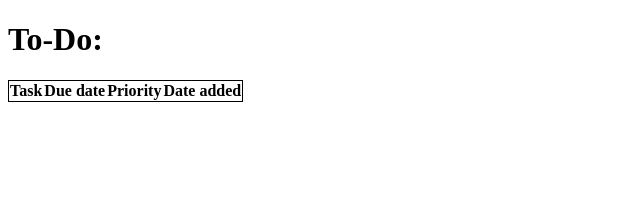
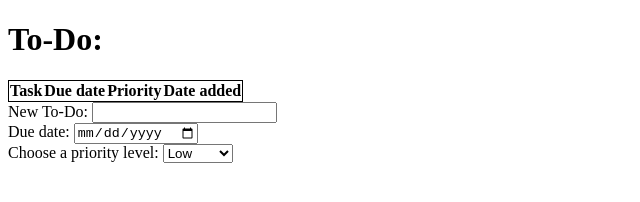
Before and after one commit to zeyjenm/to-do-list, a plain HTML site: page index.html in a window 1280 px wide. Shown: the whole page, without its empty margins (0-640 px from the left). Drawn offline with Linux system fonts and the light colour scheme.

Commit message:
Add form to input new To-Dos

```diff
--- a/index.html
+++ b/index.html
@@ -20,5 +20,26 @@
             </tr>
         </thead>
     </table>
+    <form>
+        <div>
+            <label for="task">New To-Do:
+                <input type="text" name="task" id="task">
+            </label>
+        </div>
+        <div>
+            <label for="due-date">Due date:
+                <input type="date" name="due-date" id="due-date">
+            </label>
+        </div>
+        <div>
+            <label for="priority">Choose a priority level:
+                <select name="priority" id="priority">
+                    <option value="low">Low</option>
+                    <option value="medium">Medium</option>
+                    <option value="high">High</option>
+                </select>
+            </label>
+        </div>
+    </form>
 </body>
 </html>
```
